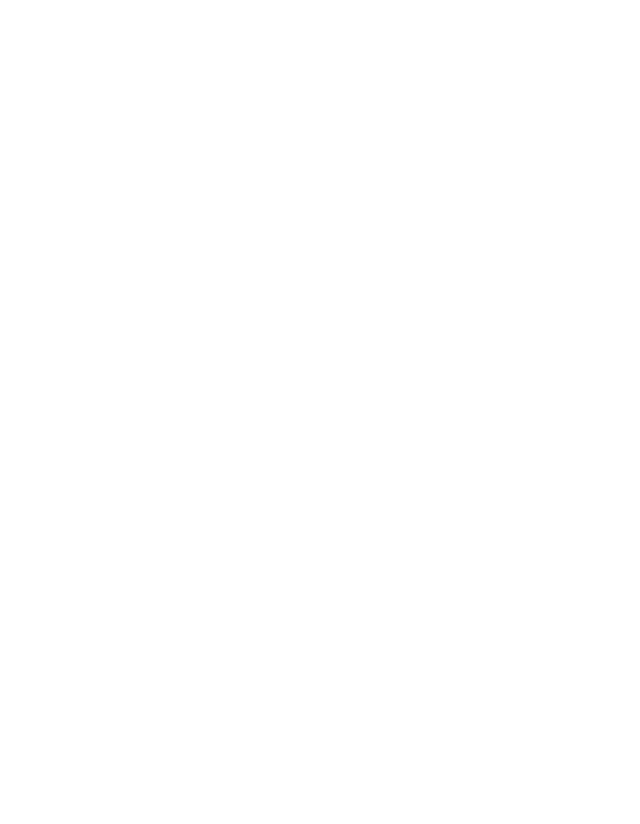
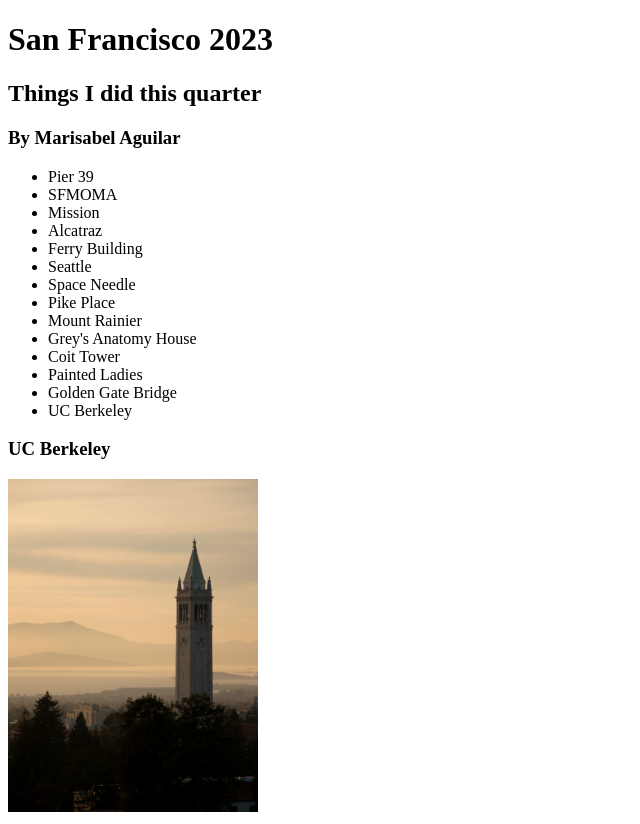
Before and after one commit to m-aguilar9/390intro, a plain HTML site: page index.html in a window 1280 px wide. Shown: the whole page, without its empty margins (0-640 px from the left). Before the commit the page ends 800 px from the top, so only its background shows below. Drawn offline with Linux system fonts and the light colour scheme.

Commit message:
initial code

```diff
--- a/index.html
+++ b/index.html
@@ -7,5 +7,28 @@
     <script src="scripts/main.js" defer></script>
   </head>
   <body>
+    <h1>San Francisco 2023</h1>
+    <h2>Things I did this quarter</h2>
+    <h3>By Marisabel Aguilar</h3>
+    <ul>
+      <li>Pier 39</li>
+      <li>SFMOMA</li>
+      <li>Mission</li>
+      <li>Alcatraz</li>
+      <li>Ferry Building</li>
+      <li>Seattle</li>
+      <li>Space Needle</li>
+      <li>Pike Place</li>
+      <li>Mount Rainier</li>
+      <li>Grey's Anatomy House</li>
+      <li>Coit Tower</li>
+      <li>Painted Ladies</li>
+      <li>Golden Gate Bridge</li>
+      <li>UC Berkeley</li>
+    </ul>
+    <div id="berkeley">
+      <h3>UC Berkeley</h3>
+      <img src="images/Berkeley.jpg" style="width:250px">
+    </div>
   </body>
 </html>
```
Also changed, not shown: images/Berkeley.jpg (added), 1 other file.
